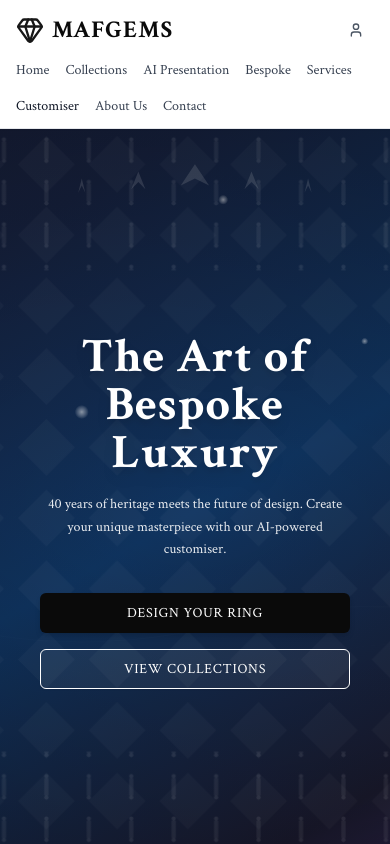
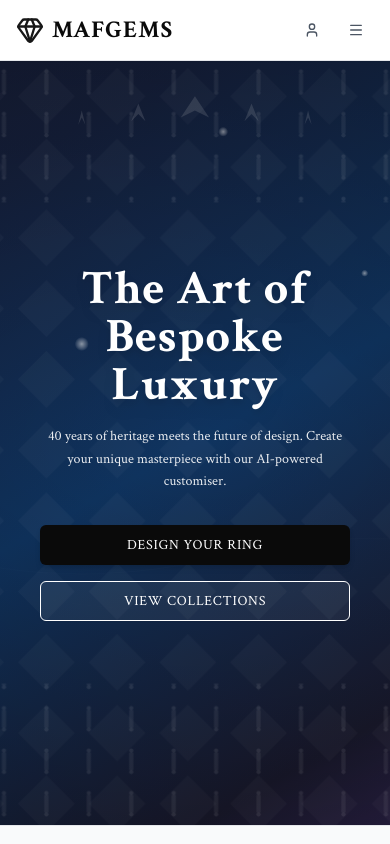
Before and after one commit to Fath-zeena/mafgems, a Next.js app: page / in a window 390 px wide. Shown: the top 844 px of the page. Built offline with nearby package versions, Linux system fonts and the light colour scheme.

Commit message:
auto-commit for 742104bc-65fa-4ce7-8f2c-26e54cc36221

```diff
--- a/src/components/header.tsx
+++ b/src/components/header.tsx
@@ -1,16 +1,48 @@
 "use client";
 
+import { useState } from "react";
 import Link from "next/link";
-import { Gem, User } from "lucide-react";
+import { Gem, User, Menu, X } from "lucide-react";
 import { Button } from "@/components/ui/button";
 
+const navLinks = [
+  { href: "/", label: "Home" },
+  { href: "/collections", label: "Collections" },
+  { href: "/presentation", label: "AI Presentation" },
+  { href: "/bespoke", label: "Bespoke" },
+  { href: "/services", label: "Services" },
+  { href: "/customizer", label: "Customiser" },
+  { href: "/about", label: "About Us" },
+  { href: "/contact", label: "Contact" },
+];
+
+const footerLinks = {
+  shop: [
+    { href: "/collections", label: "Collections" },
+    { href: "/bespoke", label: "Bespoke" },
+  ],
+  services: [
+    { href: "/services", label: "Our Services" },
+    { href: "/customizer", label: "Customiser" },
+  ],
+  company: [
+    { href: "/about", label: "About Us" },
+    { href: "/contact", label: "Contact" },
+  ],
+};
+
 export function Header() {
+  const [isMenuOpen, setIsMenuOpen] = useState(false);
+
+  const toggleMenu = () => setIsMenuOpen(!isMenuOpen);
+  const closeMenu = () => setIsMenuOpen(false);
+
   return (
     <header className="bg-background border-b border-gray-200 sticky top-0 z-50 shadow-sm">
       <div className="container mx-auto px-4 sm:px-6 lg:px-8 py-3">
         <div className="flex items-center justify-between">
           {/* Brand */}
-          <Link href="/" className="flex items-center gap-2">
+          <Link href="/" className="flex items-center gap-2" onClick={closeMenu}>
             <Gem className="h-7 w-7 text-primary" />
             <span className="text-2xl font-serif font-bold tracking-wider text-foreground">
               MAFGEMS
@@ -19,41 +51,168 @@ export function Header() {
 
           {/* Right-side icons */}
           <div className="flex items-center gap-2">
+            {/* User icon - visible on all screens */}
             <Button variant="ghost" size="icon" className="rounded-full" asChild>
               <Link href="/auth">
                 <User className="h-5 w-5 text-gray-600" />
               </Link>
             </Button>
+
+            {/* Hamburger menu button - visible only on mobile */}
+            <Button
+              variant="ghost"
+              size="icon"
+              className="rounded-full md:hidden"
+              onClick={toggleMenu}
+              aria-label="Toggle menu"
+              data-testid="hamburger-menu-btn"
+            >
+              {isMenuOpen ? (
+                <X className="h-6 w-6 text-gray-600" />
+              ) : (
+                <Menu className="h-6 w-6 text-gray-600" />
+              )}
+            </Button>
           </div>
         </div>
 
-        {/* Primary Navigation - ordered to match Garrard-style structure */}
-        <nav className="mt-3 flex flex-wrap gap-4 text-sm font-medium items-center">
-          <Link href="/" className="text-gray-700 hover:text-primary transition-colors">
-            Home
-          </Link>
-          <Link href="/collections" className="text-gray-700 hover:text-primary transition-colors">
-            Collections
-          </Link>
-          <Link href="/presentation" className="text-gray-700 hover:text-primary transition-colors">
-            AI Presentation
-          </Link>
-          <Link href="/bespoke" className="text-gray-700 hover:text-primary transition-colors">
-            Bespoke
-          </Link>
-          <Link href="/services" className="text-gray-700 hover:text-primary transition-colors">
+        {/* Desktop Navigation - hidden on mobile */}
+        <nav className="hidden md:flex mt-3 flex-wrap gap-4 text-sm font-medium items-center">
+          {navLinks.map((link) => (
+            <Link
+              key={link.href}
+              href={link.href}
+              className={`${
+                link.href === "/customizer" ? "text-gray-900" : "text-gray-700"
+              } hover:text-primary transition-colors`}
+            >
+              {link.label}
+            </Link>
+          ))}
+        </nav>
+      </div>
+
+      {/* Mobile Menu Overlay */}
+      {isMenuOpen && (
+        <div
+          className="fixed inset-0 bg-black/50 z-40 md:hidden"
+          onClick={closeMenu}
+        />
+      )}
+
+      {/* Mobile Slide-out Menu */}
+      <div
+        className={`fixed top-0 right-0 h-full w-80 max-w-[85vw] bg-background z-50 transform transition-transform duration-300 ease-in-out md:hidden overflow-y-auto ${
+          isMenuOpen ? "translate-x-0" : "translate-x-full"
+        }`}
+        data-testid="mobile-menu"
+      >
+        {/* Menu Header */}
+        <div className="flex items-center justify-between p-4 border-b border-gray-200">
+          <div className="flex items-center gap-2">
+            <Gem className="h-6 w-6 text-primary" />
+            <span className="text-lg font-serif font-semibold">MAFGEMS</span>
+          </div>
+          <Button
+            variant="ghost"
+            size="icon"
+            className="rounded-full"
+            onClick={closeMenu}
+            aria-label="Close menu"
+          >
+            <X className="h-6 w-6 text-gray-600" />
+          </Button>
+        </div>
+
+        {/* Navigation Links */}
+        <nav className="p-4">
+          <h3 className="text-xs font-semibold text-gray-400 uppercase tracking-wider mb-3">
+            Navigation
+          </h3>
+          <ul className="space-y-1">
+            {navLinks.map((link) => (
+              <li key={link.href}>
+                <Link
+                  href={link.href}
+                  className="block py-2 px-3 text-gray-700 hover:text-primary hover:bg-gray-50 rounded-md transition-colors"
+                  onClick={closeMenu}
+                >
+                  {link.label}
+                </Link>
+              </li>
+            ))}
+          </ul>
+        </nav>
+
+        {/* Divider */}
+        <div className="border-t border-gray-200 mx-4" />
+
+        {/* Footer Content in Mobile Menu */}
+        <div className="p-4">
+          <h3 className="text-xs font-semibold text-gray-400 uppercase tracking-wider mb-3">
+            Shop
+          </h3>
+          <ul className="space-y-1 mb-4">
+            {footerLinks.shop.map((link) => (
+              <li key={link.href}>
+                <Link
+                  href={link.href}
+                  className="block py-2 px-3 text-sm text-gray-600 hover:text-primary hover:bg-gray-50 rounded-md transition-colors"
+                  onClick={closeMenu}
+                >
+                  {link.label}
+                </Link>
+              </li>
+            ))}
+          </ul>
+
+          <h3 className="text-xs font-semibold text-gray-400 uppercase tracking-wider mb-3">
             Services
-          </Link>
-          <Link href="/customizer" className="text-gray-900 hover:text-primary transition-colors">
-            Customiser
-          </Link>
-          <Link href="/about" className="text-gray-700 hover:text-primary transition-colors">
-            About Us
-          </Link>
-          <Link href="/contact" className="text-gray-700 hover:text-primary transition-colors">
-            Contact
-          </Link>
-        </nav>
+          </h3>
+          <ul className="space-y-1 mb-4">
+            {footerLinks.services.map((link) => (
+              <li key={link.href}>
+                <Link
+                  href={link.href}
+                  className="block py-2 px-3 text-sm text-gray-600 hover:text-primary hover:bg-gray-50 rounded-md transition-colors"
+                  onClick={closeMenu}
+                >
+                  {link.label}
+                </Link>
+              </li>
+            ))}
+          </ul>
+
+          <h3 className="text-xs font-semibold text-gray-400 uppercase tracking-wider mb-3">
+            Company
+          </h3>
+          <ul className="space-y-1">
+            {footerLinks.company.map((link) => (
+              <li key={link.href}>
+                <Link
+                  href={link.href}
+                  className="block py-2 px-3 text-sm text-gray-600 hover:text-primary hover:bg-gray-50 rounded-md transition-colors"
+                  onClick={closeMenu}
+                >
+                  {link.label}
+                </Link>
+              </li>
+            ))}
+          </ul>
+        </div>
+
+        {/* Divider */}
+        <div className="border-t border-gray-200 mx-4" />
+
+        {/* Footer Info */}
+        <div className="p-4 text-center">
+          <p className="text-xs text-gray-500">
+            © {new Date().getFullYear()} MAFGEMS. All rights reserved.
+          </p>
+          <p className="text-xs text-gray-400 mt-1">
+            Bespoke jewellery crafted with heritage and expertise.
+          </p>
+        </div>
       </div>
     </header>
   );
```
